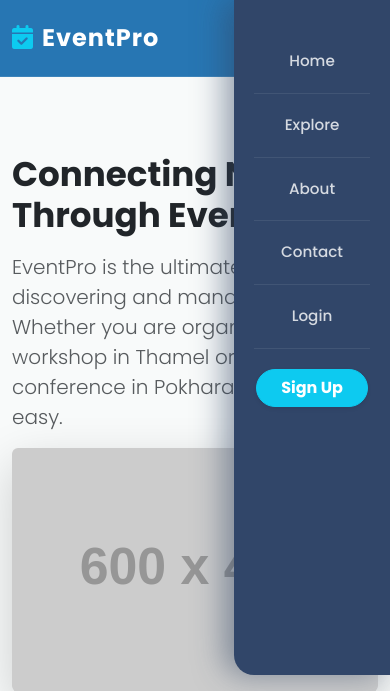
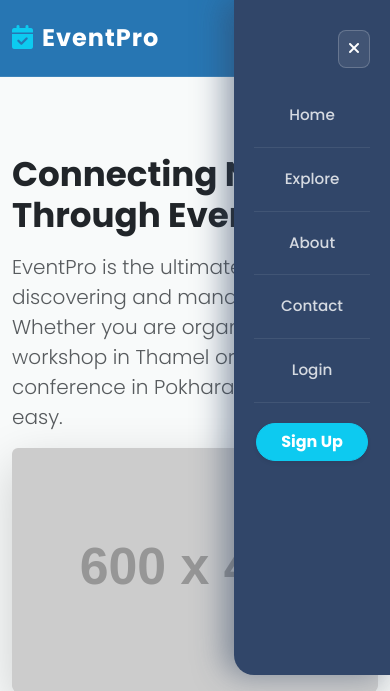
Before and after one commit to akashbhatta/Event-Management-System, a Flask app: page /about in a window 390 px wide, after a click that opens the changed part. Shown: the top 691 px of the page. Run offline with Flask 3, Linux system fonts and the light colour scheme; grey boxes labelled with a size stand in for pictures from a placeholder-image service; some libraries are stand-ins or nearby versions.

Commit message:
Feat:Added cross button in the navbar

```diff
--- a/FrontEnd/static/CSS/style.css
+++ b/FrontEnd/static/CSS/style.css
@@ -60,7 +60,7 @@ html {
         padding: 30px 20px;
 
         transform: translateX(100%);
-        transition: transform 0.4s ease-in-out;
+        transition: transform 0.12s ease-out;
 
         box-shadow: -10px 0 30px rgba(50, 70, 100, 0.5);
         border-radius: 0 0 0 20px;
@@ -69,6 +69,20 @@ html {
 
     .navbar-collapse.show {
         transform: translateX(0);
+    }
+
+    .navbar-close-btn {
+        border: 1px solid rgba(255, 255, 255, 0.2);
+        color: #ffffff;
+        padding: 6px 10px;
+        border-radius: 8px;
+        background: rgba(255, 255, 255, 0.08);
+        transition: background 0.2s ease, transform 0.2s ease;
+    }
+
+    .navbar-close-btn:hover {
+        background: rgba(255, 255, 255, 0.18);
+        transform: translateY(-1px);
     }
 
     .nav-item {
--- a/FrontEnd/templates/base.html
+++ b/FrontEnd/templates/base.html
@@ -16,7 +16,6 @@
     <link rel="stylesheet" href="https://cdnjs.cloudflare.com/ajax/libs/font-awesome/6.0.0/css/all.min.css">
 
     <style>
-        /* content is not hidden under the fixed navbar */
         body {
             padding-top: 90px;
         }
@@ -36,6 +35,12 @@
                 <span class="navbar-toggler-icon"></span>
             </button>
             <div class="collapse navbar-collapse" id="mainNavbar">
+                <div class="d-flex justify-content-end d-lg-none mb-3">
+                    <button class="btn navbar-close-btn" type="button" data-bs-toggle="collapse"
+                        data-bs-target="#mainNavbar" aria-label="Close navigation">
+                        <i class="fas fa-times"></i>
+                    </button>
+                </div>
                 <ul class="navbar-nav ms-auto align-items-center">
                     <li class="nav-item"><a class="nav-link mx-2" href="{{ url_for('index') }}">Home</a></li>
                     <li class="nav-item"><a class="nav-link mx-2" href="{{ url_for('events') }}">Explore</a></li>
```
